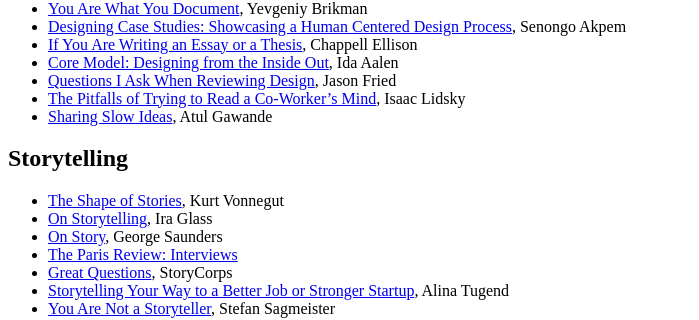
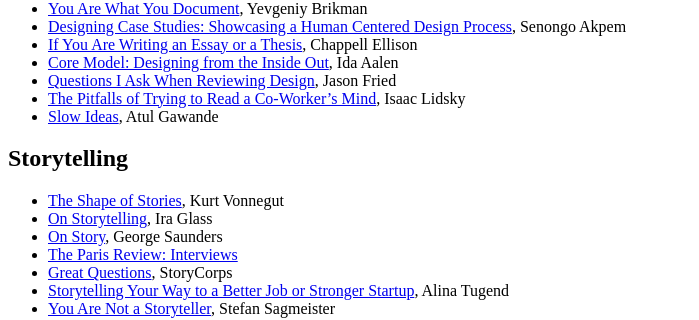
Before and after one commit to nicoleslaw/strategicwriting, a Jekyll site: the page built from resources.md, in a window 1280 px wide. Shown: the part 473-793 px from the top of the page, without its empty margins (0-699 px from the left). Built offline with Jekyll 4.4.1, drawn with Linux system fonts in a browser that asks for light colours.

Commit message:
Fixes title

```diff
--- a/resources.md
+++ b/resources.md
@@ -18,7 +18,7 @@ _Useful guides and resources to prepare you for the work ahead._
 * [Core Model: Designing from the Inside Out](http://alistapart.com/article/the-core-model-designing-inside-out-for-better-results), Ida Aalen
 * [Questions I Ask When Reviewing Design](https://signalvnoise.com/posts/3024-questions-i-ask-when-reviewing-a-design), Jason Fried
 * [The Pitfalls of Trying to Read a Co-Worker’s Mind](https://www.nytimes.com/2016/12/29/business/the-pitfalls-of-trying-to-read-a-co-workers-mind.html), Isaac Lidsky
-* [Sharing Slow Ideas](http://www.newyorker.com/magazine/2013/07/29/slow-ideas), Atul Gawande
+* [Slow Ideas](http://www.newyorker.com/magazine/2013/07/29/slow-ideas), Atul Gawande
 
 ## Storytelling
 * [The Shape of Stories](https://vimeo.com/53286941), Kurt Vonnegut
```
